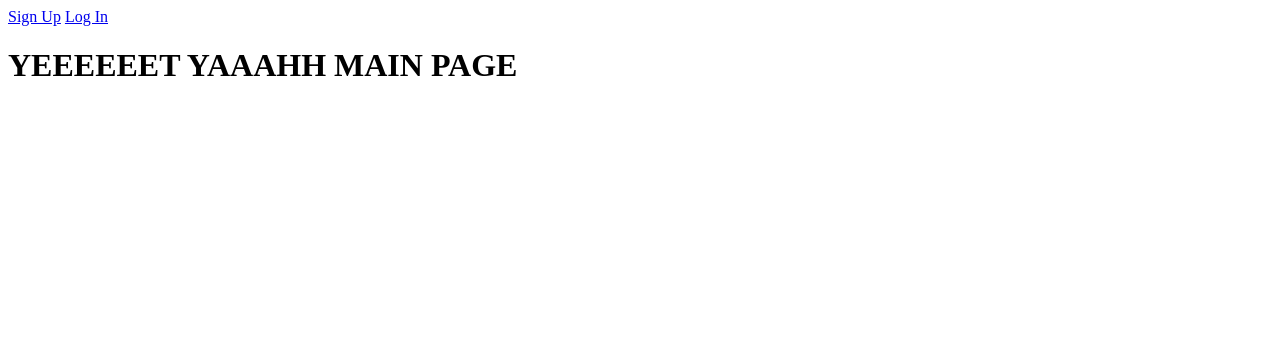
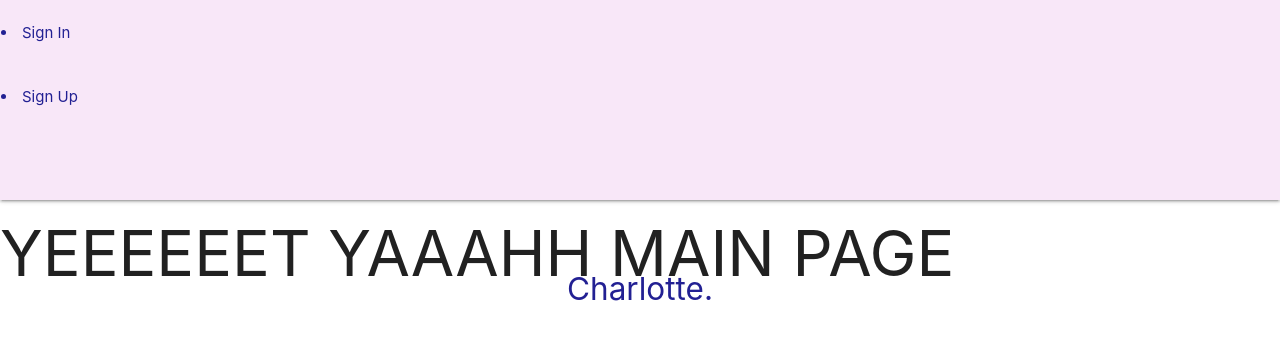
Before and after one commit to chanjongpak/charlotte-project, a Django app: page / in a window 1280 px wide. Shown: the top 340 px of the page. Run offline with Django 4.2, Linux system fonts and the light colour scheme.

Commit message:
added styling to banner

```diff
--- a/charlotte/settings.py
+++ b/charlotte/settings.py
@@ -116,7 +116,7 @@ USE_TZ = True
 # Static files (CSS, JavaScript, Images)
 # https://docs.djangoproject.com/en/4.1/howto/static-files/
 
-STATIC_URL = 'static/'
+STATIC_URL = '/static/'
 
 # Default primary key field type
 # https://docs.djangoproject.com/en/4.1/ref/settings/#default-auto-field
--- a/main_app/static/css/style.css
+++ b/main_app/static/css/style.css
@@ -0,0 +1,14 @@
+#banner {
+  background-color: #f8e7f8;
+  color: #222093;
+  height: 200px;
+  padding: 1px;
+}
+
+div > ul > li {
+  color: #222093;
+}
+
+#text-color {
+  color: #222093;
+}
--- a/main_app/templates/base.html
+++ b/main_app/templates/base.html
@@ -5,17 +5,42 @@
     <meta charset="UTF-8" />
     <meta http-equiv="X-UA-Compatible" content="IE=edge" />
     <meta name="viewport" content="width=device-width, initial-scale=1.0" />
-    <link rel="stylesheet" href="{% static 'css/style.css' %}" />
+    <link
+      rel="stylesheet"
+      href="https://cdnjs.cloudflare.com/ajax/libs/materialize/1.0.0/css/materialize.min.css"
+    />
+    <link
+      rel="stylesheet"
+      type="text/css"
+      href="{% static 'css/style.css' %}"
+    />
+    <script src="https://cdnjs.cloudflare.com/ajax/libs/materialize/1.0.0/js/materialize.min.js"></script>
   </head>
   <body>
-    <div>
-      {% if user.is_authenticated %}
-      <a href="{% url 'logout' %}">Log Out</a>
-      {% else %}
-      <a href="{% url 'signup' %}">Sign Up</a>
-      <a href="{% url 'login' %}">Log In</a>
-      {% endif %}
+    <div class="navbar-fixed s12 l3">
+      <nav id="banner">
+        <div class="nav-wrapper">
+          {% if user.is_authenticated %}
+          <ul class="right">
+            <li>
+              <a id="text-color" href="{% url 'logout' %}">Sign Out</a>
+            </li>
+            {% else %}
+            <li>
+              <a id="text-color" href="{% url 'login' %}">Sign In</a>
+            </li>
+            <li>
+              <a id="text-color" href="{% url 'signup' %}">Sign Up</a>
+            </li>
+            {% endif %}
+          </ul>
+
+          <br/><br/>
+          <a id="text-color" href="" class="brand-logo center">Charlotte.</a>
+      </nav>
     </div>
+    <br/><br/><br/><br/><br/>
+
     <main>{% block content %} {% endblock %}</main>
   </body>
 </html>
```
Also changed, not shown: db.sqlite3.
